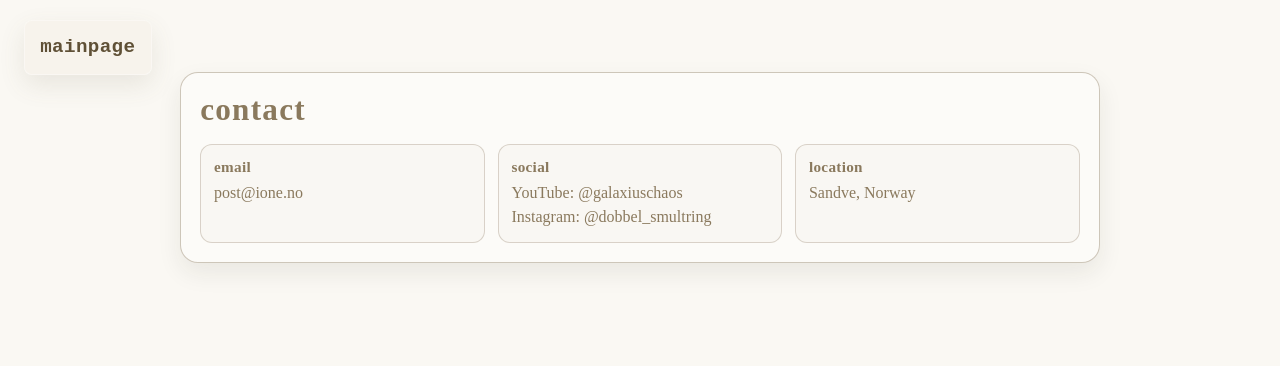
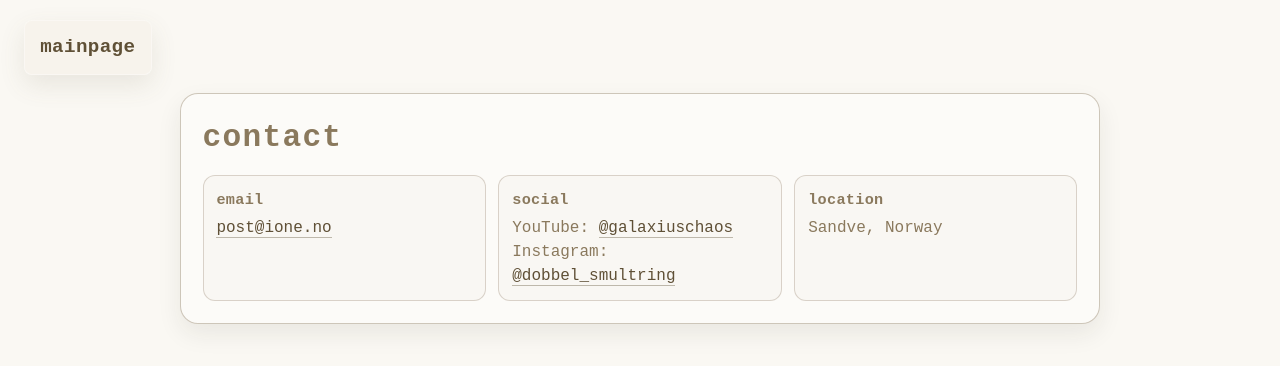
Before and after one commit to etsjawaka/my-website, a SvelteKit app: page /contact in a window 1280 px wide. Shown: the top 366 px of the page. Built offline with nearby package versions, Linux system fonts and the light colour scheme.

Commit message:
Polish typography, motion, and clickable contact links

```diff
--- a/src/routes/+layout.svelte
+++ b/src/routes/+layout.svelte
@@ -39,6 +39,8 @@
 			radial-gradient(circle at top, rgba(255, 255, 255, 0.98), rgba(255, 255, 255, 0) 46%),
 			var(--bg-color);
 		color: var(--text-color);
+		font-family: 'Courier New', Courier, monospace;
+		line-height: 1.45;
 		overflow-x: hidden;
 		color-scheme: light;
 	}
--- a/src/routes/about/+page.svelte
+++ b/src/routes/about/+page.svelte
@@ -77,7 +77,7 @@
 		display: flex;
 		align-items: center;
 		justify-content: center;
-		padding: 5rem 1.5rem 2rem;
+		padding: clamp(5rem, 8vw, 6rem) 1.5rem 2rem;
 	}
 
 	.content-row {
@@ -89,13 +89,15 @@
 	}
 
 	.text-box {
-		padding: 2rem 2rem;
+		padding: clamp(1.3rem, 3vw, 2rem);
 		background: rgba(255, 255, 255, 0.45);
 		border: 1px solid rgba(117, 98, 68, 0.28);
 		border-radius: 16px;
 		box-shadow: 0 10px 26px rgba(44, 37, 25, 0.08);
 		display: grid;
 		gap: 1.25rem;
+		opacity: 0;
+		animation: float-in-left 480ms ease forwards;
 	}
 
 	h1 {
@@ -146,6 +148,8 @@
 		border: 1px solid rgba(117, 98, 68, 0.35);
 		background: rgba(255, 255, 255, 0.42);
 		box-shadow: 0 14px 32px rgba(44, 37, 25, 0.14);
+		opacity: 0;
+		animation: float-in-right 560ms ease 120ms forwards;
 	}
 
 	.photo-frame img {
@@ -153,6 +157,11 @@
 		height: 100%;
 		object-fit: cover;
 		display: block;
+		transition: transform 260ms ease;
+	}
+
+	.photo-frame:hover img {
+		transform: scale(1.02);
 	}
 
 	.photo-frame.empty {
@@ -218,6 +227,40 @@
 		background: rgba(88, 73, 46, 0.85);
 	}
 
+	@keyframes float-in-left {
+		from {
+			opacity: 0;
+			transform: translateX(-14px);
+		}
+		to {
+			opacity: 1;
+			transform: translateX(0);
+		}
+	}
+
+	@keyframes float-in-right {
+		from {
+			opacity: 0;
+			transform: translateX(14px);
+		}
+		to {
+			opacity: 1;
+			transform: translateX(0);
+		}
+	}
+
+	@media (prefers-reduced-motion: reduce) {
+		.text-box,
+		.photo-frame {
+			animation: none;
+			opacity: 1;
+		}
+
+		.photo-frame img {
+			transition: none;
+		}
+	}
+
 	@media (max-width: 680px) {
 		main {
 			padding: 5rem 1rem 2rem;
--- a/src/routes/art-cv/+page.svelte
+++ b/src/routes/art-cv/+page.svelte
@@ -39,16 +39,16 @@
 		background: var(--bg-color, #e8e8e5);
 		display: grid;
 		grid-template-rows: auto 1fr;
-		gap: 2rem;
-		padding: 4.5rem 1rem 2rem;
+		gap: 1.5rem;
+		padding: clamp(4.8rem, 8vw, 5.8rem) 1rem 2rem;
 	}
 
 	.page-panel {
 		width: min(920px, 100%);
 		justify-self: center;
 		display: grid;
-		gap: 1rem;
-		padding: 1.2rem;
+		gap: 0.9rem;
+		padding: clamp(1rem, 2.8vw, 1.35rem);
 		border: 1px solid rgba(117, 98, 68, 0.35);
 		border-radius: 18px;
 		background: rgba(255, 255, 255, 0.45);
@@ -99,7 +99,15 @@
 		border-top: 1px solid rgba(117, 98, 68, 0.2);
 		display: grid;
 		gap: 0.2rem;
+		opacity: 0;
+		transform: translateY(8px);
+		animation: rise-in 420ms ease forwards;
 	}
+
+	.cv-list li:nth-child(1) { animation-delay: 50ms; }
+	.cv-list li:nth-child(2) { animation-delay: 120ms; }
+	.cv-list li:nth-child(3) { animation-delay: 190ms; }
+	.cv-list li:nth-child(4) { animation-delay: 260ms; }
 
 	.cv-list li:first-child {
 		padding-top: 0;
@@ -110,9 +118,28 @@
 		font-weight: 700;
 	}
 
+	@keyframes rise-in {
+		from {
+			opacity: 0;
+			transform: translateY(8px);
+		}
+		to {
+			opacity: 1;
+			transform: translateY(0);
+		}
+	}
+
+	@media (prefers-reduced-motion: reduce) {
+		.cv-list li {
+			animation: none;
+			opacity: 1;
+			transform: none;
+		}
+	}
+
 	@media (max-width: 760px) {
 		main {
-			padding-top: 1.6rem;
+			padding-top: 4.3rem;
 			gap: 1.25rem;
 		}
 
--- a/src/routes/contact/+page.svelte
+++ b/src/routes/contact/+page.svelte
@@ -8,12 +8,22 @@
 		<div class="card-grid">
 			<article class="card">
 				<h2>email</h2>
-				<p>post@ione.no</p>
+				<p><a href="mailto:post@ione.no">post@ione.no</a></p>
 			</article>
 			<article class="card">
 				<h2>social</h2>
-				<p>YouTube: @galaxiuschaos</p>
-				<p>Instagram: @dobbel_smultring</p>
+				<p>
+					YouTube:
+					<a href="https://www.youtube.com/@galaxiuschaos" target="_blank" rel="noreferrer"
+						>@galaxiuschaos</a
+					>
+				</p>
+				<p>
+					Instagram:
+					<a href="https://www.instagram.com/dobbel_smultring" target="_blank" rel="noreferrer"
+						>@dobbel_smultring</a
+					>
+				</p>
 			</article>
 			<article class="card">
 				<h2>location</h2>
@@ -29,16 +39,16 @@
 		background: var(--bg-color, #e8e8e5);
 		display: grid;
 		grid-template-rows: auto 1fr;
-		gap: 2rem;
-		padding: 4.5rem 1rem 2rem;
+		gap: 1.5rem;
+		padding: clamp(4.8rem, 8vw, 5.8rem) 1rem 2rem;
 	}
 
 	.page-panel {
 		width: min(920px, 100%);
 		justify-self: center;
 		display: grid;
-		gap: 1rem;
-		padding: 1.2rem;
+		gap: 0.9rem;
+		padding: clamp(1rem, 2.8vw, 1.35rem);
 		border: 1px solid rgba(117, 98, 68, 0.35);
 		border-radius: 18px;
 		background: rgba(255, 255, 255, 0.45);
@@ -68,7 +78,14 @@
 		border-radius: 12px;
 		border: 1px solid rgba(117, 98, 68, 0.25);
 		background: rgba(248, 246, 241, 0.7);
+		opacity: 0;
+		transform: translateY(10px);
+		animation: card-rise 420ms ease forwards;
 	}
+
+	.card:nth-child(1) { animation-delay: 60ms; }
+	.card:nth-child(2) { animation-delay: 130ms; }
+	.card:nth-child(3) { animation-delay: 200ms; }
 
 	h2 {
 		margin: 0 0 0.3rem;
@@ -77,9 +94,40 @@
 		letter-spacing: 0.02em;
 	}
 
+	a {
+		color: rgba(88, 73, 46, 0.96);
+		text-decoration: none;
+		border-bottom: 1px solid rgba(88, 73, 46, 0.36);
+		transition: border-color 180ms ease, color 180ms ease;
+	}
+
+	a:hover {
+		color: rgba(63, 51, 32, 0.98);
+		border-color: rgba(63, 51, 32, 0.7);
+	}
+
+	@keyframes card-rise {
+		from {
+			opacity: 0;
+			transform: translateY(10px);
+		}
+		to {
+			opacity: 1;
+			transform: translateY(0);
+		}
+	}
+
+	@media (prefers-reduced-motion: reduce) {
+		.card {
+			animation: none;
+			opacity: 1;
+			transform: none;
+		}
+	}
+
 	@media (max-width: 760px) {
 		main {
-			padding-top: 1.6rem;
+			padding-top: 4.3rem;
 			gap: 1.25rem;
 		}
 
```
